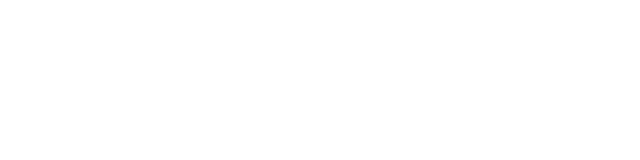
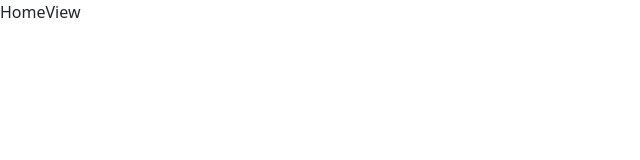
Before and after one commit to MamadTaheri/React-Jupiter-Team, a React (Create React App) app: page / in a window 1280 px wide. Before the commit this address had no page. Shown: the top 160 px of the page, without its empty margins (0-640 px from the left). Built offline with nearby package versions, Linux system fonts and the light colour scheme.

Commit message:
add HomeView to "/" route

```diff
--- a/src/App.js
+++ b/src/App.js
@@ -3,12 +3,13 @@
 // import CardPage from './components/CardPage';
 // import CardDetail from './components/CardDetail';
 import { BrowserRouter, Routes, Route } from "react-router-dom";
+import HomeView from "./Pages/HomeView";
 
 const App = () => {
   return (
     <BrowserRouter>
       <Routes>
-        {/* <Route exact path="/" component={CardPage} /> */}
+        <Route path="/" element={<HomeView />} />
         {/* <Route path="/cards/:title" component={CardDetail} /> */}
         {/* <Route path={["/not-found", "*"]} component={NotFound} /> */}
       </Routes>
--- a/src/Pages/HomeView.jsx
+++ b/src/Pages/HomeView.jsx
@@ -3,7 +3,7 @@
 const HomeView = () => {
     return (
         <div>
-
+           HomeView
         </div>
     );
 };
```
